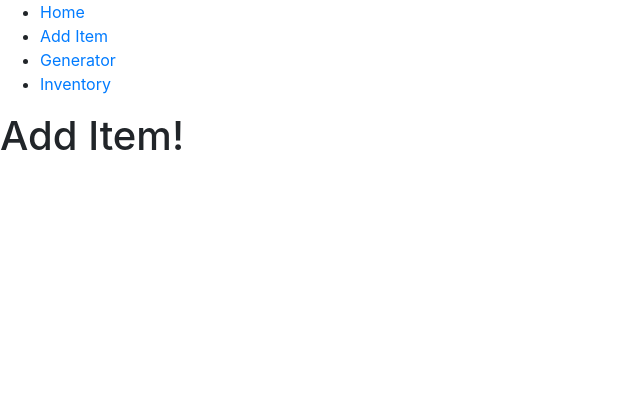
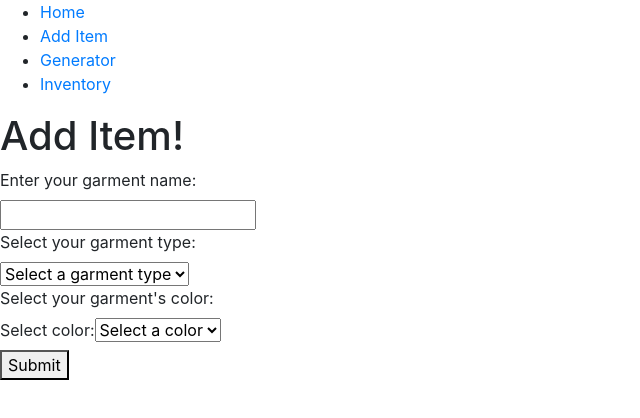
Before and after one commit to Brian3R/humanFactorProject, a React (Create React App) app in the folder client/: page /additem in a window 1280 px wide. Shown: the top 418 px of the page, without its empty margins (0-640 px from the left). Built offline with nearby package versions, Linux system fonts and the light colour scheme.

Commit message:
Skeleton of New item screen implemented
Still to do: connect to database, both have the form submit to database and also have the database populate the dropdown menu options.

```diff
--- a/client/src/components/AddItem.js
+++ b/client/src/components/AddItem.js
@@ -1,13 +1,16 @@
 import React from 'react';
 import Navbar from './Navbar';
+import NewItemForm from './newitem/NewItemForm';
 
 const AddItem = () => {
+
     return(
         <div>
             <Navbar/>
             <h1>
                 Add Item!
             </h1>
+            <NewItemForm/>
         </div>
     );
 }
--- /dev/null
+++ b/client/src/components/newitem/GarmentTypeSelector.js
@@ -0,0 +1,26 @@
+import React from 'react';
+import {useState} from 'react';
+import TopDropdown from './dropdowns/TopDropdown';
+import BottomDropdown from './dropdowns/BottomDropdown';
+import ShoeDropdown from './dropdowns/ShoeDropdown';
+import HatDropdown from './dropdowns/HatDropdown';
+import OuterwearDropdown from './dropdowns/OuterwearDropdown';
+
+const GarmentTypeSelector = (props) => {
+    const types = ["Hat","Outerwear","Top","Bottom","Shoe"];
+    const handleChange = (event) => {
+        props.onChange(event.target.value);
+    }
+    return (
+        <div>
+            <select onChange={handleChange}>
+                <option value = "">Select a garment type</option>
+                {types.map((type) => (
+                    <option key={type} value={type}>{type}</option>
+                ))}
+            </select>
+        </div>
+    );
+}
+
+export default GarmentTypeSelector;
--- /dev/null
+++ b/client/src/components/newitem/NewItemForm.js
@@ -0,0 +1,69 @@
+import React from 'react';
+import {useState} from 'react';
+import GarmentTypeSelector from './GarmentTypeSelector';
+import ColorDropdown from './dropdowns/ColorDropdown';
+import SubmitButton from './SubmitButton';
+import HatDropdown from './dropdowns/HatDropdown';
+import OuterwearDropdown from './dropdowns/OuterwearDropdown';
+import TopDropdown from './dropdowns/TopDropdown';
+import BottomDropdown from './dropdowns/BottomDropdown';
+import ShoeDropdown from './dropdowns/ShoeDropdown';
+
+const NewItemForm = () => {
+    const [garmentName, setGarmentName] = useState('');
+    const [garmentType, setGarmentType] = useState('');
+    const [garmentSubtype, setGarmentSubtype] = useState('');
+    const [garmentColor, setGarmentColor] = useState('');
+    const handleSubmit = (event) => {
+        event.preventDefault();
+        console.log(garmentName);
+        console.log(garmentType);
+        console.log(garmentSubtype);
+        console.log(garmentColor)
+    }
+    const handleNameChange = (event) => {
+        setGarmentName(event.target.value);
+    }
+    const handleTypeChange = (type) => {
+        setGarmentType(type);
+    }
+    const handleSubtypeChange = (subtype) => {
+        setGarmentSubtype(subtype);
+    }
+    const handleColorChange = (color) => {
+        setGarmentColor(color);
+    }
+    const renderSubcategoryDropdown = () => {
+        switch(garmentType) {
+            case "Hat":
+                return <HatDropdown onChange={handleSubtypeChange}/>
+            case "Outerwear":
+                return <OuterwearDropdown onChange={handleSubtypeChange}/>
+            case "Top":
+                return <TopDropdown onChange={handleSubtypeChange}/>
+            case "Bottom":
+                return <BottomDropdown onChange={handleSubtypeChange}/>
+            case "Shoe":
+                return <ShoeDropdown onChange={handleSubtypeChange}/>
+            default:
+                return <div></div>;
+        }
+    }
+    return (
+        <form onSubmit={handleSubmit}>
+            <label>Enter your garment name:</label>
+            <br/>
+            <input type="text" value={garmentName} onChange={handleNameChange}/>
+            <br/>
+            <label>Select your garment type:</label>
+            <GarmentTypeSelector onChange={handleTypeChange}/>
+            {garmentType && <label>Select your garment subtype:</label>}
+            {renderSubcategoryDropdown()}
+            <label>Select your garment's color:</label>
+            <ColorDropdown onChange={handleColorChange}/>
+            <SubmitButton/>
+        </form>
+    );
+}
+
+export default NewItemForm;
--- /dev/null
+++ b/client/src/components/newitem/SubmitButton.js
@@ -0,0 +1,10 @@
+import React from 'react';
+
+const SubmitButton = () => {
+    return (
+        <div>
+            <button type = "submit">Submit</button>
+        </div>
+    )
+}
+export default SubmitButton;
--- /dev/null
+++ b/client/src/components/newitem/dropdowns/BottomDropdown.js
@@ -0,0 +1,22 @@
+import React from 'react';
+import {useState} from 'react';
+
+const BottomDropdown = () => {
+    const subtypes = ["Jeans","Sweatpants","Athletic Shorts","Slacks","Cargo Pants"]
+    const [subtype, setSubtype] = useState('');
+    const handleChange = (event) => {
+        setSubtype(event.target.value);
+    }
+    return (
+        <div>
+            <select value={subtype} onChange={handleChange}>
+                <option value="">Select a subtype of bottom</option>
+                {subtypes.map((option) => (
+                    <option key={option} value={option}>{option}</option>
+                ))}
+            </select>
+        </div>
+    );
+}
+
+export default BottomDropdown;
--- /dev/null
+++ b/client/src/components/newitem/dropdowns/ColorDropdown.js
@@ -0,0 +1,23 @@
+import React from 'react';
+import {useState} from 'react';
+
+const ColorDropdown = (props) => {
+    const colors = ["Red","Blue","Green","Yellow","Orange","Black","White"];
+    const handleChange = (event) => {
+        //setColor(event.target.value);
+        props.onChange(event.target.value);
+    }
+    return(
+        <div>
+            <label>Select color:</label>
+            <select onChange = {handleChange}>
+                <option value = "">Select a color</option>
+                {colors.map((color) =>(
+                    <option key={color} value={color}>{color}</option>
+                ))}
+            </select>
+        </div>
+    );
+}
+
+export default ColorDropdown;
--- /dev/null
+++ b/client/src/components/newitem/dropdowns/HatDropdown.js
@@ -0,0 +1,21 @@
+import React from 'react';
+import {useState} from 'react';
+
+const HatDropdown = (props) => {
+    const subtypes = ["Baseball Cap","Cowboy Hat","Beanie","Bucket Hat"]
+    const handleChange = (event) => {
+        props.onChange(event.target.value);
+    }
+    return (
+        <div>
+            <select onChange={handleChange}>
+                <option value="">Select a subtype of hat</option>
+                {subtypes.map((option) => (
+                    <option key={option} value={option}>{option}</option>
+                ))}
+            </select>
+        </div>
+    );
+}
+
+export default HatDropdown;
--- /dev/null
+++ b/client/src/components/newitem/dropdowns/OuterwearDropdown.js
@@ -0,0 +1,21 @@
+import React from 'react';
+import {useState} from 'react';
+
+const OuterwearDropdown = (props) => {
+    const subtypes = ["Hoodie","Bomber Jacket","Puffer","Blazer","Flannel","Windbreaker"]
+    const handleChange = (event) => {
+        props.onChange(event.target.value);
+    }
+    return (
+        <div>
+            <select onChange={handleChange}>
+                <option value="">Select a subtype of outerwear</option>
+                {subtypes.map((option) => (
+                    <option key={option} value={option}>{option}</option>
+                ))}
+            </select>
+        </div>
+    );
+}
+
+export default OuterwearDropdown;
--- /dev/null
+++ b/client/src/components/newitem/dropdowns/ShoeDropdown.js
@@ -0,0 +1,21 @@
+import React from 'react';
+import {useState} from 'react';
+
+const ShoeDropdown = (props) => {
+    const subtypes = ["Sneaker","Dress Shoe","Running Shoe","Sandal","Boot"];
+    const handleChange = (event) => {
+        props.onChange(event.target.value);
+    }
+    return (
+        <div>
+            <select onChange={handleChange}>
+                <option value="">Select a subtype of shoe</option>
+                {subtypes.map((option) => (
+                    <option key={option} value={option}>{option}</option>
+                ))}
+            </select>
+        </div>
+    );
+}
+
+export default ShoeDropdown;
--- /dev/null
+++ b/client/src/components/newitem/dropdowns/TopDropdown.js
@@ -0,0 +1,21 @@
+import React from 'react';
+import {useState} from 'react';
+
+const TopDropdown = (props) => {
+    const subtypes = ["Short Sleeve Tee","Long Sleeve Tee","Dress Shirt","Hawaiian Shirt","Polo Shirt"]
+    const handleChange = (event) => {
+        props.onChange(event.target.value);
+    }
+    return (
+        <div>
+            <select onChange={handleChange}>
+                <option value="">Select a subtype of top</option>
+                {subtypes.map((option) => (
+                    <option key={option} value={option}>{option}</option>
+                ))}
+            </select>
+        </div>
+    );
+}
+
+export default TopDropdown;
```
